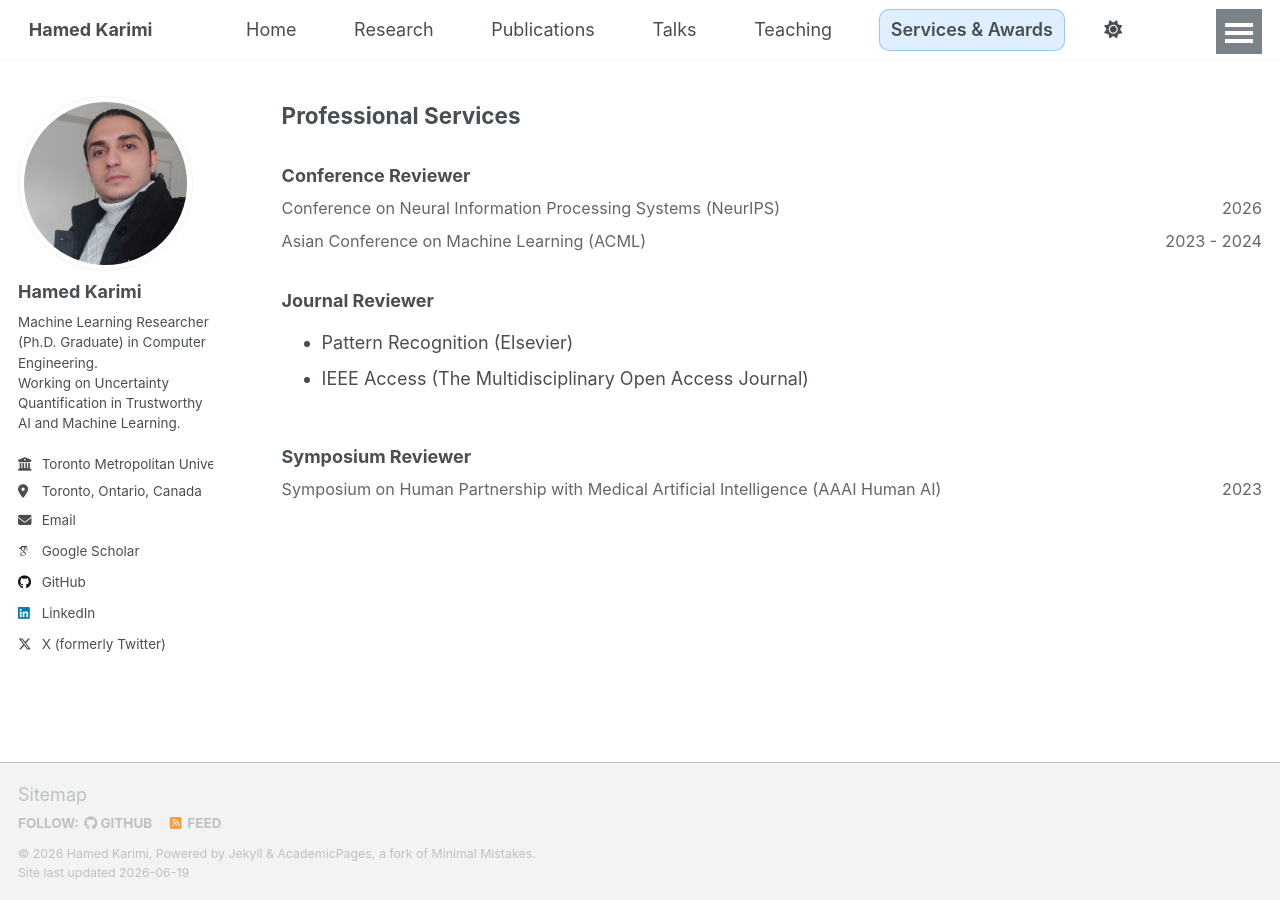
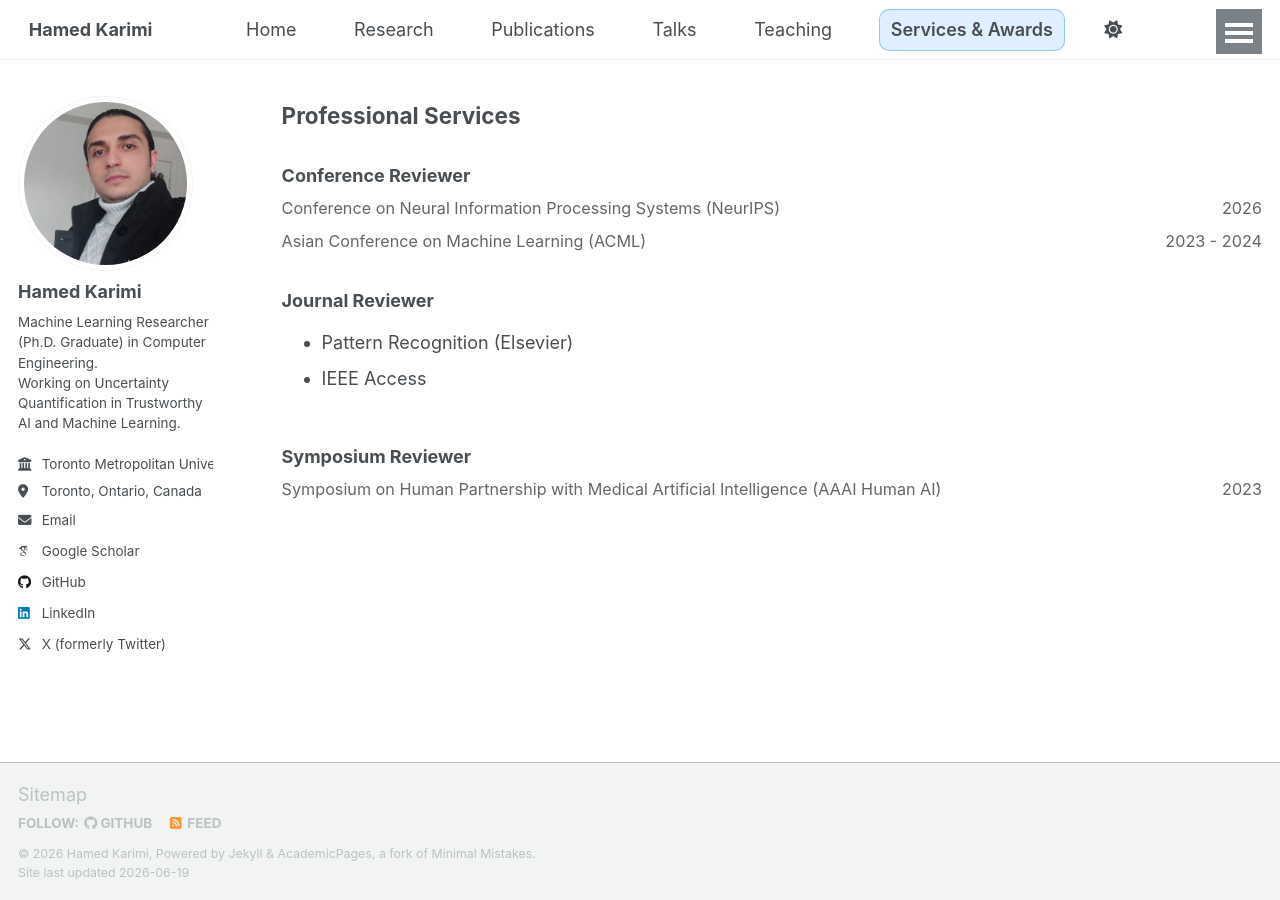
Before and after one commit to hamedmx/hamedmx.github.io, a Jekyll site: the page built from _pages/service.md, in a window 1280 px wide and 900 px high, scrolled down 684 px. Built offline with Jekyll 4.4.1, drawn with Linux system fonts in a browser that asks for light colours; some web fonts are replaced; a script that is not in the unit is left out.

Commit message:
Update service.md

```diff
--- a/_pages/service.md
+++ b/_pages/service.md
@@ -78,7 +78,7 @@ author_profile: true
 ### Journal Reviewer
 
 - Pattern Recognition (Elsevier)
-- IEEE Access (The Multidisciplinary Open Access Journal)
+- IEEE Access
 <div class="cv-meta">
   <span class="where"></span>
   <span class="when"></span>
```
